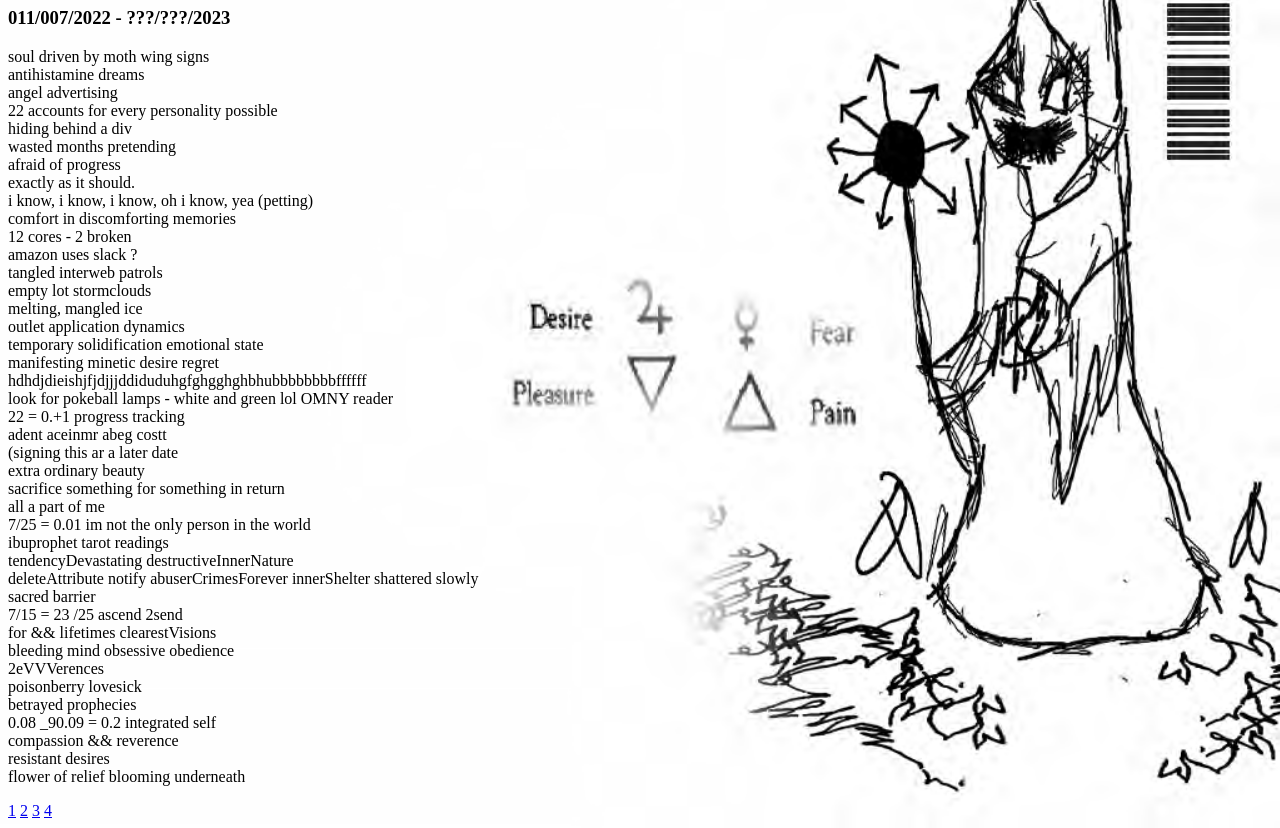
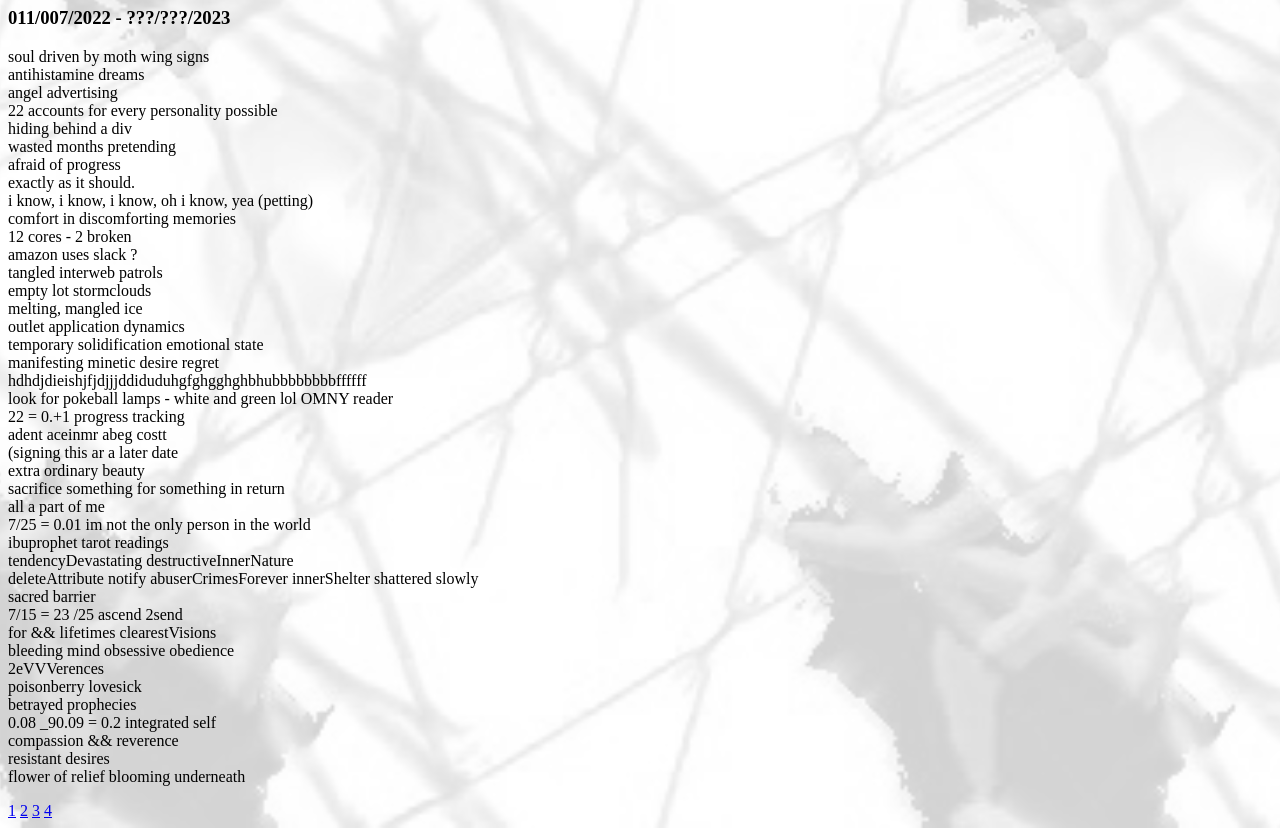
Before and after one commit to frostxyz-bit/22ya, a plain HTML site: page index.html in a window 1280 px wide. Shown: the part 73-901 px from the top of the page. Drawn offline with Linux system fonts and the light colour scheme.

Commit message:
Update index.html

```diff
--- a/index.html
+++ b/index.html
@@ -7,7 +7,7 @@
 <h1>sterilized</h1>
 <h3>011/007/2022 - ???/???/2023</h3>
 </head>
-<body style="background-image: url(./sigilbg.png);background-size: auto 100%;">
+<body style="background-image: url(./partybg2.png);background-size: auto 100%;">
 <p>
 
 soul driven by moth wing signs
```
